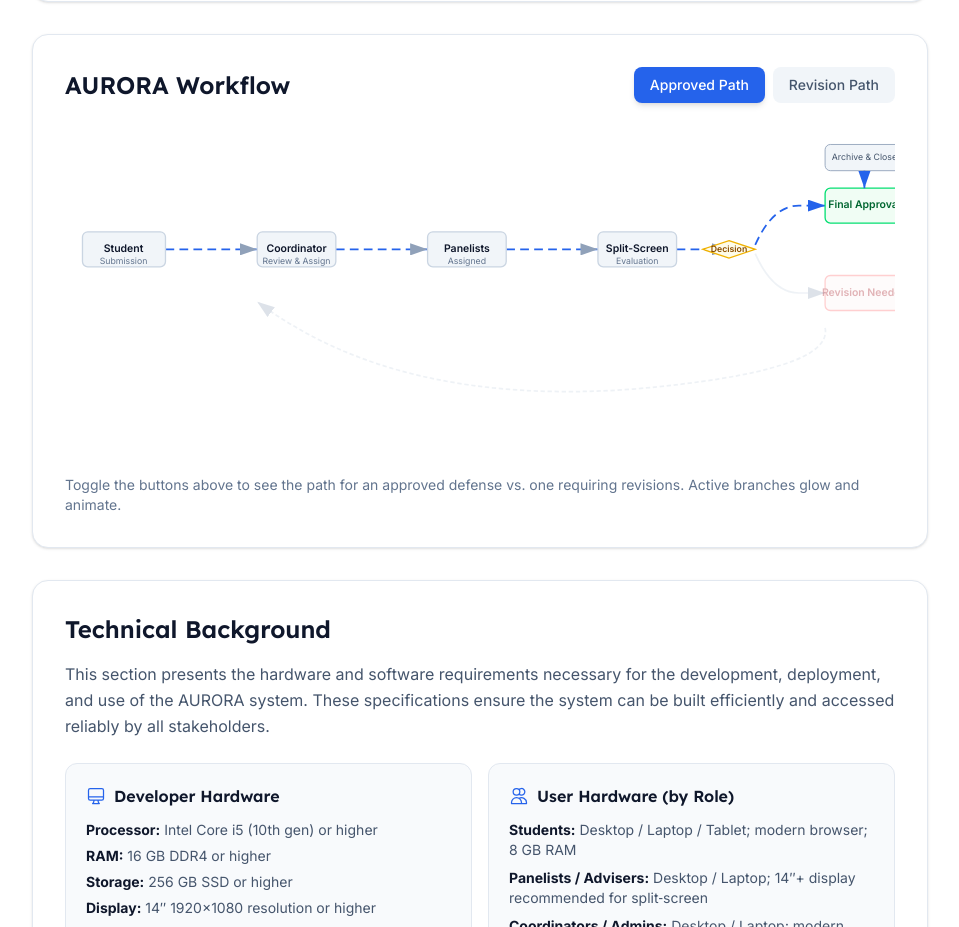
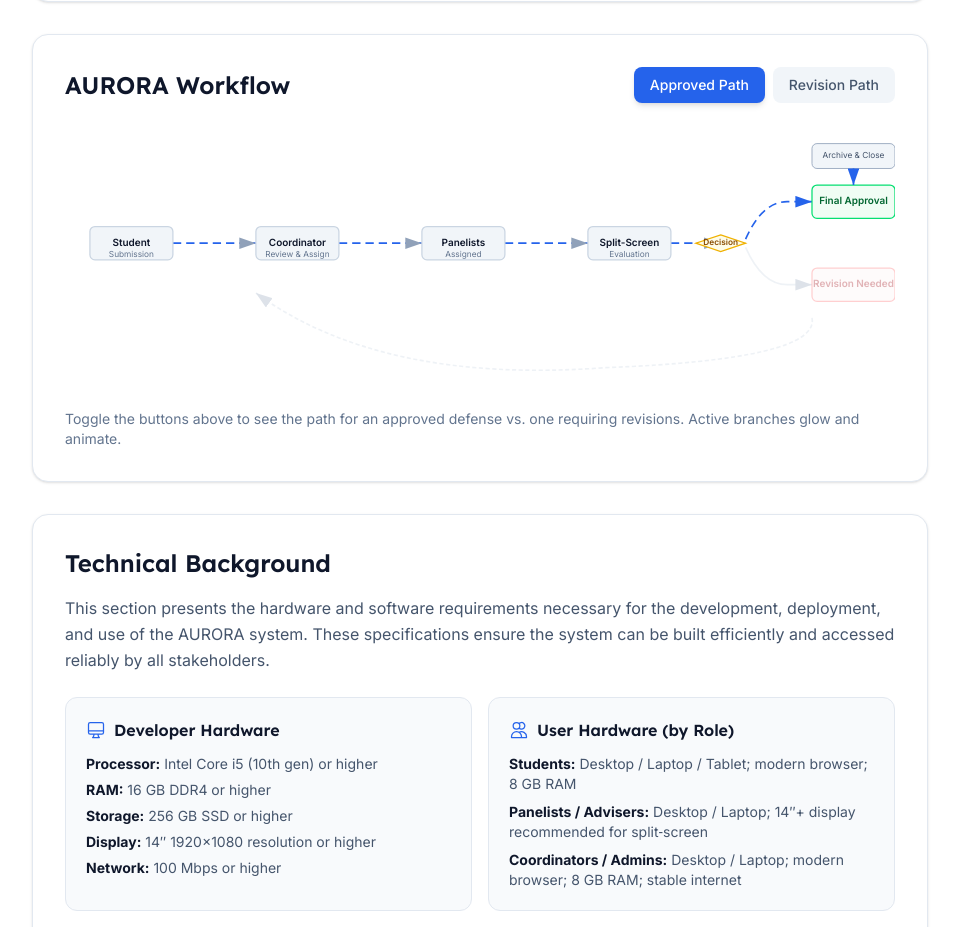
Before and after one commit to gnmngo/aurora-concept-defense, a Next.js app: page / in a window 1280 px wide. Shown: the part 4284-5211 px from the top of the page, without its empty margins (312-1271 px from the left). Built offline with nearby package versions, Linux system fonts and the light colour scheme.

Commit message:
Make workflow fit perfectly inside card – use responsive SVG scaling

```diff
--- a/components/sections/Workflow.tsx
+++ b/components/sections/Workflow.tsx
@@ -15,7 +15,6 @@ export default function Workflow() {
           <h2 className="text-2xl font-semibold text-slate-900 dark:text-white">
             AURORA Workflow
           </h2>
-          {/* Scenario Toggle */}
           <div className="flex gap-2">
             <button
               onClick={() => setScenario("approved")}
@@ -40,154 +39,118 @@ export default function Workflow() {
           </div>
         </div>
 
-        {/* Flowchart container – scales to fit card */}
-        <div className="hidden md:block">
+        {/* Flowchart container: no min-width, scales to fit */}
+        <div className="hidden md:block w-full">
           <svg
-            viewBox="0 -40 950 380"
+            viewBox="0 0 1000 320"
             className="w-full h-auto"
             xmlns="http://www.w3.org/2000/svg"
+            preserveAspectRatio="xMidYMid meet"
           >
             <defs>
-              <marker
-                id="arrowhead"
-                markerWidth="10"
-                markerHeight="7"
-                refX="10"
-                refY="3.5"
-                orient="auto"
-              >
-                <polygon
-                  points="0 0, 10 3.5, 0 7"
-                  className="fill-slate-400 dark:fill-slate-500"
-                />
+              <marker id="arrowhead" markerWidth="10" markerHeight="7" refX="10" refY="3.5" orient="auto">
+                <polygon points="0 0, 10 3.5, 0 7" className="fill-slate-400 dark:fill-slate-500" />
               </marker>
-              <marker
-                id="arrowhead-active"
-                markerWidth="10"
-                markerHeight="7"
-                refX="10"
-                refY="3.5"
-                orient="auto"
-              >
-                <polygon
-                  points="0 0, 10 3.5, 0 7"
-                  className="fill-royal dark:fill-blue-400"
-                />
+              <marker id="arrowhead-active" markerWidth="10" markerHeight="7" refX="10" refY="3.5" orient="auto">
+                <polygon points="0 0, 10 3.5, 0 7" className="fill-royal dark:fill-blue-400" />
               </marker>
             </defs>
 
-            {/* Connecting lines (positions adjusted) */}
+            {/* ---- Connecting lines ---- */}
             {/* Student → Coordinator */}
-            <line
-              x1="115" y1="100" x2="220" y2="100"
+            <line x1="130" y1="140" x2="230" y2="140"
               className={isApproved ? "stroke-royal dark:stroke-blue-400 flow-line-active stroke-[2]" : "stroke-slate-300 dark:stroke-slate-600 stroke-[2]"}
-              markerEnd="url(#arrowhead)"
-            />
+              markerEnd="url(#arrowhead)" />
             {/* Coordinator → Panel */}
-            <line
-              x1="310" y1="100" x2="415" y2="100"
+            <line x1="330" y1="140" x2="430" y2="140"
               className={isApproved ? "stroke-royal dark:stroke-blue-400 flow-line-active stroke-[2]" : "stroke-slate-300 dark:stroke-slate-600 stroke-[2]"}
-              markerEnd="url(#arrowhead)"
-            />
+              markerEnd="url(#arrowhead)" />
             {/* Panel → SplitScreen */}
-            <line
-              x1="505" y1="100" x2="610" y2="100"
+            <line x1="530" y1="140" x2="630" y2="140"
               className={isApproved ? "stroke-royal dark:stroke-blue-400 flow-line-active stroke-[2]" : "stroke-slate-300 dark:stroke-slate-600 stroke-[2]"}
-              markerEnd="url(#arrowhead)"
-            />
+              markerEnd="url(#arrowhead)" />
             {/* SplitScreen → Decision */}
-            <line
-              x1="700" y1="100" x2="760" y2="100"
+            <line x1="730" y1="140" x2="790" y2="140"
               className={isApproved ? "stroke-royal dark:stroke-blue-400 flow-line-active stroke-[2]" : "stroke-slate-300 dark:stroke-slate-600 stroke-[2]"}
-              markerEnd="url(#arrowhead)"
-            />
+              markerEnd="url(#arrowhead)" />
 
-            {/* Decision to Approved */}
-            <path
-              d="M 790 95 Q 810 50 840 50 L 870 50"
-              fill="none"
-              strokeWidth="2"
+            {/* Decision to Approved (upper branch) */}
+            <path d="M 820 135 Q 840 90 870 90 L 900 90"
+              fill="none" strokeWidth="2"
               className={isApproved ? "stroke-royal dark:stroke-blue-400 flow-line-active" : "stroke-slate-300 dark:stroke-slate-600 opacity-30"}
-              markerEnd={isApproved ? "url(#arrowhead-active)" : "url(#arrowhead)"}
-            />
-            {/* Decision to Revision */}
-            <path
-              d="M 790 105 Q 810 150 840 150 L 870 150"
-              fill="none"
-              strokeWidth="2"
+              markerEnd={isApproved ? "url(#arrowhead-active)" : "url(#arrowhead)"} />
+            {/* Decision to Revision (lower branch) */}
+            <path d="M 820 145 Q 840 190 870 190 L 900 190"
+              fill="none" strokeWidth="2"
+              className={isRevision ? "stroke-royal dark:stroke-blue-400 flow-line-active" : "stroke-slate-300 dark:stroke-slate-600 opacity-30"}
+              markerEnd={isRevision ? "url(#arrowhead-active)" : "url(#arrowhead)"} />
+
+            {/* Revision loopback to Coordinator */}
+            <path d="M 900 230 Q 910 280 650 290 Q 380 310 230 200"
+              fill="none" strokeWidth="2"
               className={isRevision ? "stroke-royal dark:stroke-blue-400 flow-line-active" : "stroke-slate-300 dark:stroke-slate-600 opacity-30"}
               markerEnd={isRevision ? "url(#arrowhead-active)" : "url(#arrowhead)"}
-            />
+              strokeDasharray={isRevision ? "10,6" : "5,3"} />
 
-            {/* Loop back from Revision to Coordinator */}
-            <path
-              d="M 870 190 Q 880 240 650 260 Q 380 280 220 160"
-              fill="none"
-              strokeWidth="2"
-              className={isRevision ? "stroke-royal dark:stroke-blue-400 flow-line-active" : "stroke-slate-300 dark:stroke-slate-600 opacity-30"}
-              markerEnd={isRevision ? "url(#arrowhead-active)" : "url(#arrowhead)"}
-              strokeDasharray={isRevision ? "10,6" : "5,3"}
-            />
-
-            {/* NODES (compressed x positions) */}
-            {/* Node 1: Student */}
+            {/* ---- NODES ---- */}
+            {/* Student Submission */}
             <g>
-              <rect x="20" y="80" width="95" height="40" rx="6" className="fill-slate-100 dark:fill-slate-700 stroke-slate-300 dark:stroke-slate-600" strokeWidth="1.5" />
-              <text x="67" y="100" textAnchor="middle" dominantBaseline="middle" className="fill-slate-900 dark:fill-white text-xs font-semibold" fontSize="11">Student</text>
-              <text x="67" y="114" textAnchor="middle" dominantBaseline="middle" className="fill-slate-500 dark:fill-slate-400 text-[10px]" fontSize="9">Submission</text>
+              <rect x="30" y="120" width="100" height="40" rx="6" className="fill-slate-100 dark:fill-slate-700 stroke-slate-300 dark:stroke-slate-600" strokeWidth="1.5" />
+              <text x="80" y="140" textAnchor="middle" dominantBaseline="middle" className="fill-slate-900 dark:fill-white text-xs font-semibold" fontSize="11">Student</text>
+              <text x="80" y="154" textAnchor="middle" dominantBaseline="middle" className="fill-slate-500 dark:fill-slate-400 text-[10px]" fontSize="9">Submission</text>
             </g>
 
-            {/* Node 2: Coordinator */}
+            {/* Coordinator */}
             <g>
-              <rect x="220" y="80" width="90" height="40" rx="6" className="fill-slate-100 dark:fill-slate-700 stroke-slate-300 dark:stroke-slate-600" strokeWidth="1.5" />
-              <text x="265" y="100" textAnchor="middle" dominantBaseline="middle" className="fill-slate-900 dark:fill-white text-xs font-semibold" fontSize="11">Coordinator</text>
-              <text x="265" y="114" textAnchor="middle" dominantBaseline="middle" className="fill-slate-500 dark:fill-slate-400 text-[10px]" fontSize="9">Review &amp; Assign</text>
+              <rect x="230" y="120" width="100" height="40" rx="6" className="fill-slate-100 dark:fill-slate-700 stroke-slate-300 dark:stroke-slate-600" strokeWidth="1.5" />
+              <text x="280" y="140" textAnchor="middle" dominantBaseline="middle" className="fill-slate-900 dark:fill-white text-xs font-semibold" fontSize="11">Coordinator</text>
+              <text x="280" y="154" textAnchor="middle" dominantBaseline="middle" className="fill-slate-500 dark:fill-slate-400 text-[10px]" fontSize="9">Review &amp; Assign</text>
             </g>
 
-            {/* Node 3: Panel Assignment */}
+            {/* Panel Assignment */}
             <g>
-              <rect x="415" y="80" width="90" height="40" rx="6" className="fill-slate-100 dark:fill-slate-700 stroke-slate-300 dark:stroke-slate-600" strokeWidth="1.5" />
-              <text x="460" y="100" textAnchor="middle" dominantBaseline="middle" className="fill-slate-900 dark:fill-white text-xs font-semibold" fontSize="11">Panelists</text>
-              <text x="460" y="114" textAnchor="middle" dominantBaseline="middle" className="fill-slate-500 dark:fill-slate-400 text-[10px]" fontSize="9">Assigned</text>
+              <rect x="430" y="120" width="100" height="40" rx="6" className="fill-slate-100 dark:fill-slate-700 stroke-slate-300 dark:stroke-slate-600" strokeWidth="1.5" />
+              <text x="480" y="140" textAnchor="middle" dominantBaseline="middle" className="fill-slate-900 dark:fill-white text-xs font-semibold" fontSize="11">Panelists</text>
+              <text x="480" y="154" textAnchor="middle" dominantBaseline="middle" className="fill-slate-500 dark:fill-slate-400 text-[10px]" fontSize="9">Assigned</text>
             </g>
 
-            {/* Node 4: Split-Screen Evaluation */}
+            {/* Split-Screen Evaluation */}
             <g>
-              <rect x="610" y="80" width="90" height="40" rx="6" className="fill-slate-100 dark:fill-slate-700 stroke-slate-300 dark:stroke-slate-600" strokeWidth="1.5" />
-              <text x="655" y="100" textAnchor="middle" dominantBaseline="middle" className="fill-slate-900 dark:fill-white text-xs font-semibold" fontSize="11">Split-Screen</text>
-              <text x="655" y="114" textAnchor="middle" dominantBaseline="middle" className="fill-slate-500 dark:fill-slate-400 text-[10px]" fontSize="9">Evaluation</text>
+              <rect x="630" y="120" width="100" height="40" rx="6" className="fill-slate-100 dark:fill-slate-700 stroke-slate-300 dark:stroke-slate-600" strokeWidth="1.5" />
+              <text x="680" y="140" textAnchor="middle" dominantBaseline="middle" className="fill-slate-900 dark:fill-white text-xs font-semibold" fontSize="11">Split-Screen</text>
+              <text x="680" y="154" textAnchor="middle" dominantBaseline="middle" className="fill-slate-500 dark:fill-slate-400 text-[10px]" fontSize="9">Evaluation</text>
             </g>
 
-            {/* Node 5: Decision Diamond */}
+            {/* Decision Diamond */}
             <g>
-              <polygon points="760,90 790,100 760,110 730,100" className="fill-yellow-50 dark:fill-yellow-900/30 stroke-yellow-500 dark:stroke-yellow-400" strokeWidth="1.5" />
-              <text x="760" y="100" textAnchor="middle" dominantBaseline="middle" className="fill-yellow-800 dark:fill-yellow-300 text-[10px] font-semibold" fontSize="9">Decision</text>
+              <polygon points="790,130 820,140 790,150 760,140" className="fill-yellow-50 dark:fill-yellow-900/30 stroke-yellow-500 dark:stroke-yellow-400" strokeWidth="1.5" />
+              <text x="790" y="140" textAnchor="middle" dominantBaseline="middle" className="fill-yellow-800 dark:fill-yellow-300 text-[10px] font-semibold" fontSize="9">Decision</text>
             </g>
 
-            {/* Node 6a: Final Approval */}
+            {/* Final Approval (upper) */}
             <g opacity={isApproved ? 1 : 0.3}>
-              <rect x="870" y="30" width="90" height="40" rx="6" className="fill-green-50 dark:fill-green-900/20 stroke-green-400 dark:stroke-green-500" strokeWidth="1.5" />
-              <text x="915" y="50" textAnchor="middle" dominantBaseline="middle" className="fill-green-800 dark:fill-green-300 text-xs font-semibold" fontSize="11">Final Approval</text>
+              <rect x="900" y="70" width="100" height="40" rx="6" className="fill-green-50 dark:fill-green-900/20 stroke-green-400 dark:stroke-green-500" strokeWidth="1.5" />
+              <text x="950" y="90" textAnchor="middle" dominantBaseline="middle" className="fill-green-800 dark:fill-green-300 text-xs font-semibold" fontSize="11">Final Approval</text>
             </g>
 
-            {/* Node 6b: Revision Needed */}
+            {/* Revision Needed (lower) */}
             <g opacity={isRevision ? 1 : 0.3}>
-              <rect x="870" y="130" width="90" height="40" rx="6" className="fill-red-50 dark:fill-red-900/20 stroke-red-400 dark:stroke-red-500" strokeWidth="1.5" />
-              <text x="915" y="150" textAnchor="middle" dominantBaseline="middle" className="fill-red-800 dark:fill-red-300 text-xs font-semibold" fontSize="11">Revision Needed</text>
+              <rect x="900" y="170" width="100" height="40" rx="6" className="fill-red-50 dark:fill-red-900/20 stroke-red-400 dark:stroke-red-500" strokeWidth="1.5" />
+              <text x="950" y="190" textAnchor="middle" dominantBaseline="middle" className="fill-red-800 dark:fill-red-300 text-xs font-semibold" fontSize="11">Revision Needed</text>
             </g>
 
-            {/* Archive & Close (only on Approved) */}
+            {/* Archive & Close (only on approved path, placed above Final Approval) */}
             {isApproved && (
               <g>
-                <rect x="870" y="-20" width="90" height="30" rx="6" className="fill-slate-100 dark:fill-slate-700 stroke-slate-400 dark:stroke-slate-500" strokeWidth="1" />
-                <text x="915" y="-5" textAnchor="middle" dominantBaseline="middle" className="fill-slate-600 dark:fill-slate-300 text-[10px]" fontSize="9">Archive &amp; Close</text>
-                <line x1="915" y1="10" x2="915" y2="30" strokeWidth="2" className="stroke-royal dark:stroke-blue-400 flow-line-active" markerEnd="url(#arrowhead-active)" />
+                <rect x="900" y="20" width="100" height="30" rx="6" className="fill-slate-100 dark:fill-slate-700 stroke-slate-400 dark:stroke-slate-500" strokeWidth="1" />
+                <text x="950" y="35" textAnchor="middle" dominantBaseline="middle" className="fill-slate-600 dark:fill-slate-300 text-[10px]" fontSize="9">Archive &amp; Close</text>
+                <line x1="950" y1="50" x2="950" y2="70" strokeWidth="2" className="stroke-royal dark:stroke-blue-400 flow-line-active" markerEnd="url(#arrowhead-active)" />
               </g>
             )}
           </svg>
         </div>
 
-        {/* Vertical stepper for mobile (unchanged) */}
+        {/* Mobile vertical stepper */}
         <div className="md:hidden space-y-6">
           {[
             { title: "Student Submission", desc: "Student uploads the digital manuscript through the AURORA platform." },
```
